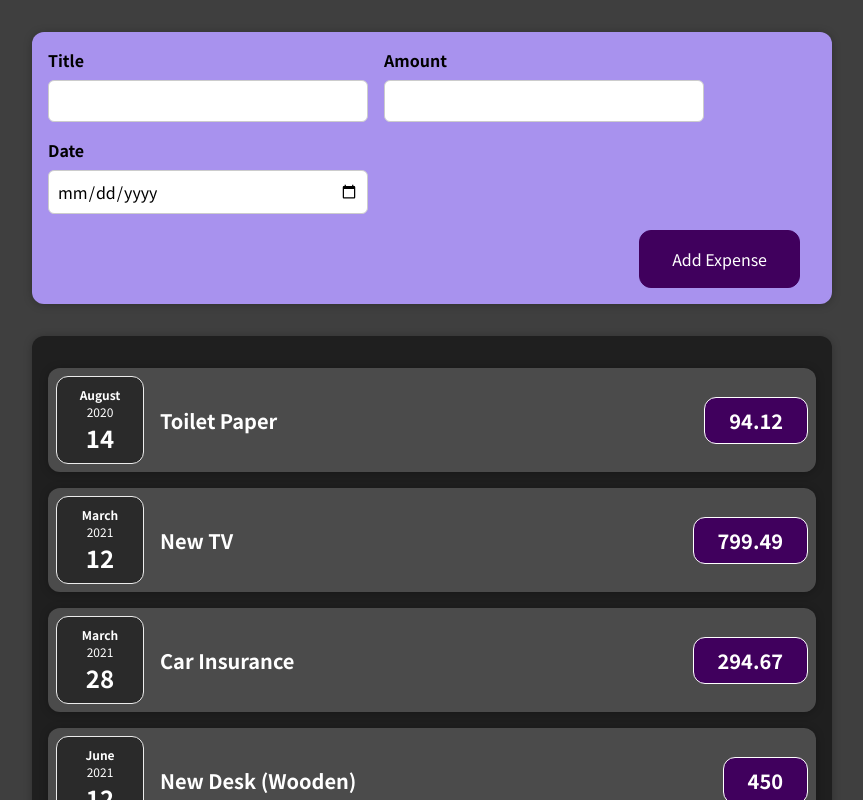
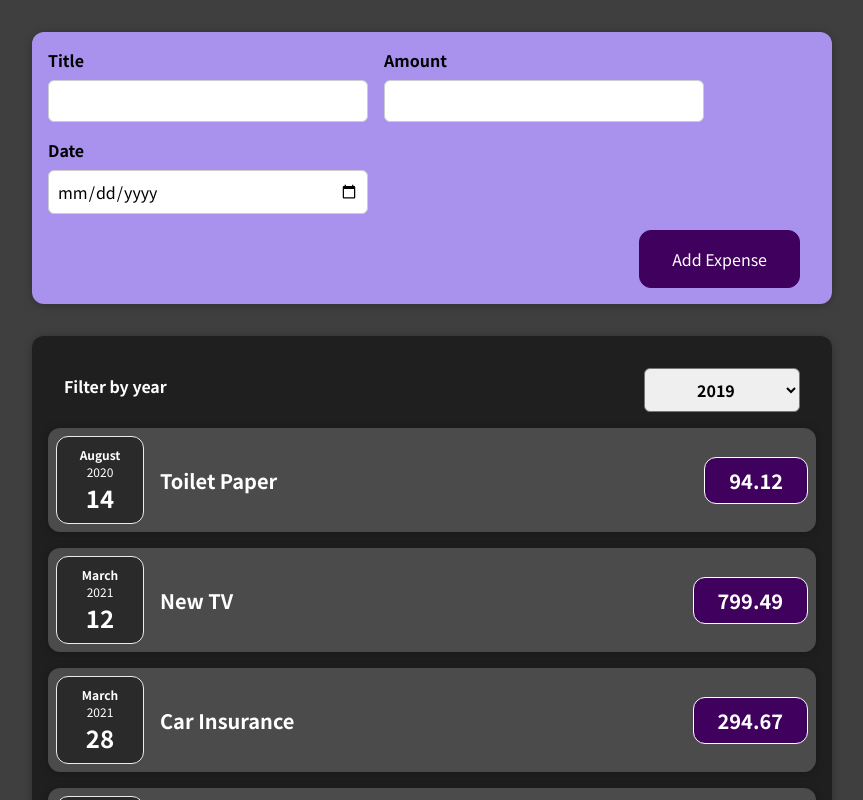
Before and after one commit to michaellohsy/udemy-react-course, a React (Create React App) app: page / in a window 1280 px wide. Shown: the top 800 px of the page, without its empty margins (208-1071 px from the left). Built offline with nearby package versions, Linux system fonts and the light colour scheme.

Commit message:
Added Expsense filter, Assignment 2 passing properties to parent

```diff
--- a/src/components/Expenses/Expenses.js
+++ b/src/components/Expenses/Expenses.js
@@ -1,11 +1,22 @@
+import { useState } from "react";
 import Card from "../UI/Card";
 import ExpenseItem from "./ExpenseItem";
+import ExpensesFilter from "./ExpensesFilter";
 import "./Expenses.css";
+import React from "react";
 
 function Expenses(props) {
+  const [selectedYear, setSelectedYear] = useState("2019");
   const expenses = props.expenses;
+
+  const onYearChange = (year) => {
+    setSelectedYear(year);
+  };
+
   return (
+    <div>
       <Card className="expenses">
+        <ExpensesFilter year={selectedYear} onYearChange={onYearChange} />
         <ExpenseItem
           title={expenses[0].title}
           amount={expenses[0].amount}
@@ -27,6 +38,7 @@
           date={expenses[3].date}
         />
       </Card>
+    </div>
   );
 }
 
--- /dev/null
+++ b/src/components/Expenses/ExpensesFilter.css
@@ -0,0 +1,24 @@
+.expenses-filter {
+  color: white;
+  padding: 0 1rem;
+}
+
+.expenses-filter__control {
+  display: flex;
+  width: 100%;
+  align-items: center;
+  justify-content: space-between;
+  margin: 1rem 0;
+}
+
+.expenses-filter label {
+  font-weight: bold;
+  margin-bottom: 0.5rem;
+}
+
+.expenses-filter select {
+  font: inherit;
+  padding: 0.5rem 3rem;
+  font-weight: bold;
+  border-radius: 6px;
+}
--- /dev/null
+++ b/src/components/Expenses/ExpensesFilter.js
@@ -0,0 +1,25 @@
+import React from "react";
+
+import "./ExpensesFilter.css";
+
+const ExpensesFilter = (props) => {
+  const onYearChange = (event) => {
+    props.onYearChange(event.target.value);
+  };
+
+  return (
+    <div className="expenses-filter">
+      <div className="expenses-filter__control">
+        <label>Filter by year</label>
+        <select onChange={onYearChange} value={props.year}>
+          <option value="2022">2022</option>
+          <option value="2021">2021</option>
+          <option value="2020">2020</option>
+          <option value="2019">2019</option>
+        </select>
+      </div>
+    </div>
+  );
+};
+
+export default ExpensesFilter;
```
Lines whose indentation alone changed are shown as unchanged.
